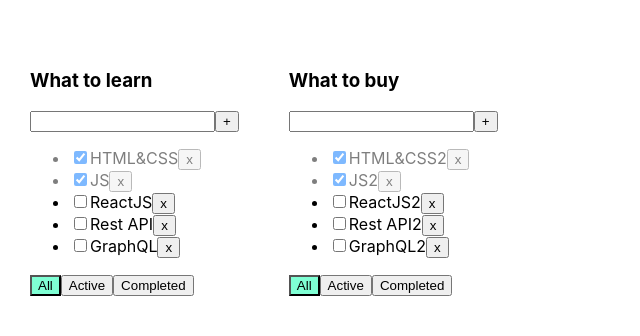
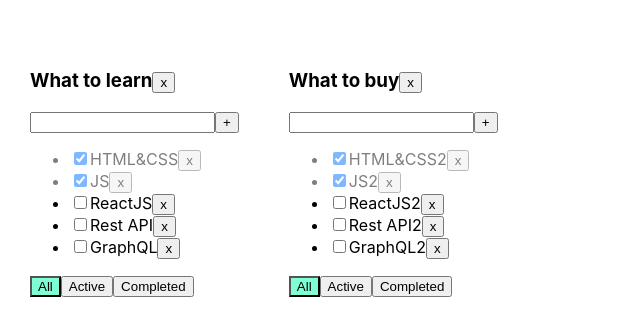
Before and after one commit to IJTINK7/Practice, a React (Create React App) app: page / in a window 1280 px wide. Shown: the top 336 px of the page, without its empty margins (0-640 px from the left). Built offline with nearby package versions, Linux system fonts and the light colour scheme.

Commit message:
Creating "removeTodolist" function

```diff
--- a/src/App.tsx
+++ b/src/App.tsx
@@ -37,6 +37,9 @@
 		]
 	})
 
+	function removeTodolist (todolistID: string) {
+		setTodolists(todolists.filter(el=> el.id !== todolistID))
+	}
 	function removeTask(todolistID: string, taskId: string) {
 		setTasks({...tasks, [todolistID]: tasks[todolistID].filter(el=> el.id !== taskId)});
 	}
@@ -73,6 +76,7 @@
 						addTask={addTask}
 						changeTaskStatus={changeStatus}
 						filter={el.filter}
+						removeTodolist={removeTodolist}
 					/>
 				)
 			})}
--- a/src/associativeArray/TodolistAssociativeArray.tsx
+++ b/src/associativeArray/TodolistAssociativeArray.tsx
@@ -16,6 +16,7 @@
 	addTask: (todolistID: string, title: string) => void
 	changeTaskStatus: (todolistID: string, taskId: string, isDone: boolean) => void
 	filter: FilterValuesType
+	removeTodolist: (todolistID: string) => void
 }
 
 export function TodolistAssociativeArray(props: PropsType) {
@@ -46,10 +47,16 @@
 	const onAllClickHandler = () => props.changeFilter(props.todolistID, "all");
 	const onActiveClickHandler = () => props.changeFilter(props.todolistID, "active");
 	const onCompletedClickHandler = () => props.changeFilter(props.todolistID, "completed");
+	const removeTodolistHandler =()=> {
+		props.removeTodolist(props.todolistID)
+	}
 
 
 	return <div>
-		<h3>{props.title}</h3>
+		<h3>
+			{props.title}
+			<button onClick={removeTodolistHandler}>x</button>
+		</h3>
 		<div>
 			<input value={title}
 				   onChange={onChangeHandler}
```
